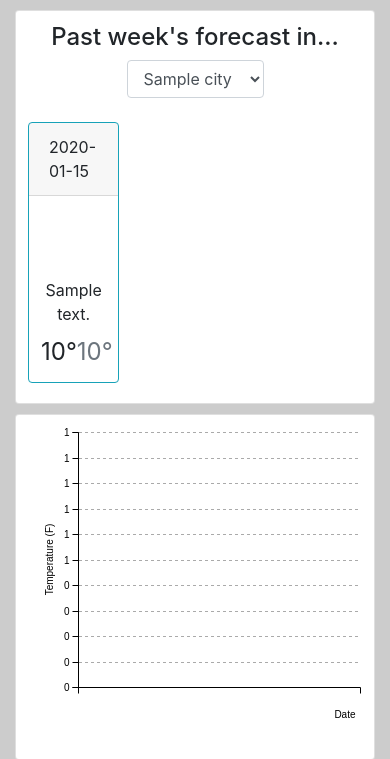
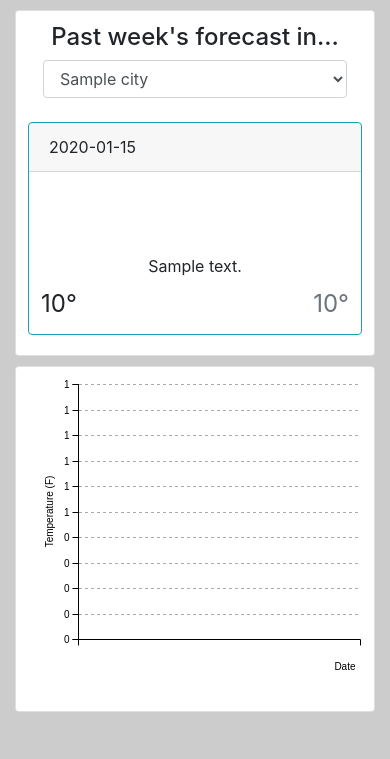
Before and after one commit to johnnymetz/gcp_test, a Flask app: template templates/index.html in a window 390 px wide. Shown: the part 56-815 px from the top of the page. Run offline with Flask 2, Linux system fonts and the light colour scheme; the template is opened without the code that fills it: most values are stand-ins (such as "Sample title", 1, 10 or a date in 2020); some libraries are stand-ins or nearby versions.

Commit message:
:art: Fix responsive design.

```diff
--- a/config.py
+++ b/config.py
@@ -7,7 +7,7 @@ class BaseConfig(object):
 
 class DevelopmentConfig(BaseConfig):
     DEBUG = True
-    NUMBER_OF_DAYS = 2
+    NUMBER_OF_DAYS = 4
 
 
 class TestingConfig(BaseConfig):
--- a/templates/add_city.html
+++ b/templates/add_city.html
@@ -11,7 +11,7 @@
 	{{ flash_messages() }}
 
 	<div class="d-flex justify-content-center m-top">
-		<div class="col-6">
+		<div class="col-xs-12 col-sm-10 col-md-8 col-lg-6">
 			<div class="card">
 				<div class="card-body">
 					<h4 class="text-center">Add a new City</h4>
--- a/templates/index.html
+++ b/templates/index.html
@@ -18,7 +18,7 @@
 			<h4 class="text-center">Past week's forecast in...</h4>
 			<form action="{{ url_for('change_city') }}" method="POST">
 				<div class="d-flex justify-content-center">
-					<div class="col-6">
+					<div class="col-xs-12 col-sm-6">
 						<div class="form-group">
 							<select name="city" id="city" class="form-control">
 								{% for city in cities %}
@@ -32,7 +32,7 @@
 
 			<div class="row">
 				{% for day in data %}
-					<div class="col-4 my-2 d-flex align-items-stretch">
+					<div class="col-xs-12 col-sm-6 col-md-4 my-2 d-flex align-items-stretch">
 						<div class="card w-100 border-info">
 							<div class="card-header">{{ day.dt.strftime('%A, %m/%d') }}</div>
 							<div class="card-body d-flex flex-column justify-content-between text-center">
```
